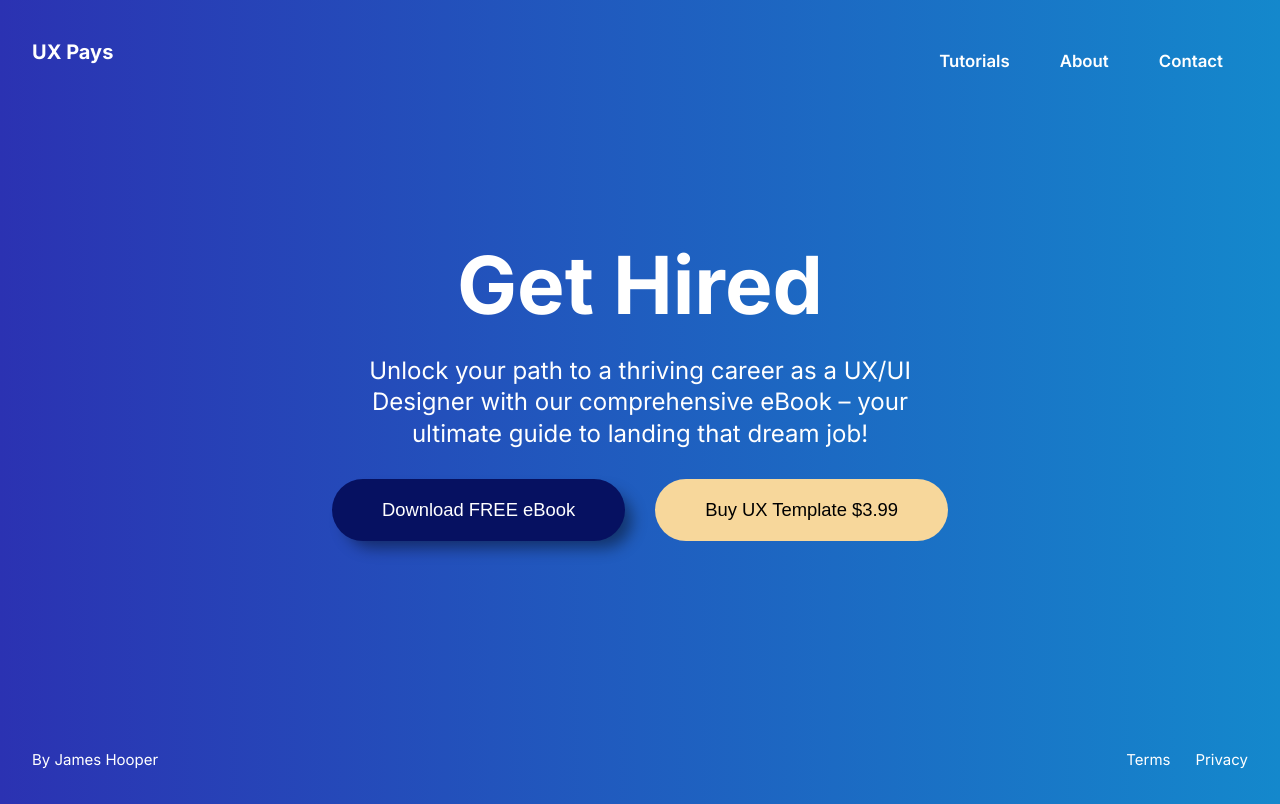
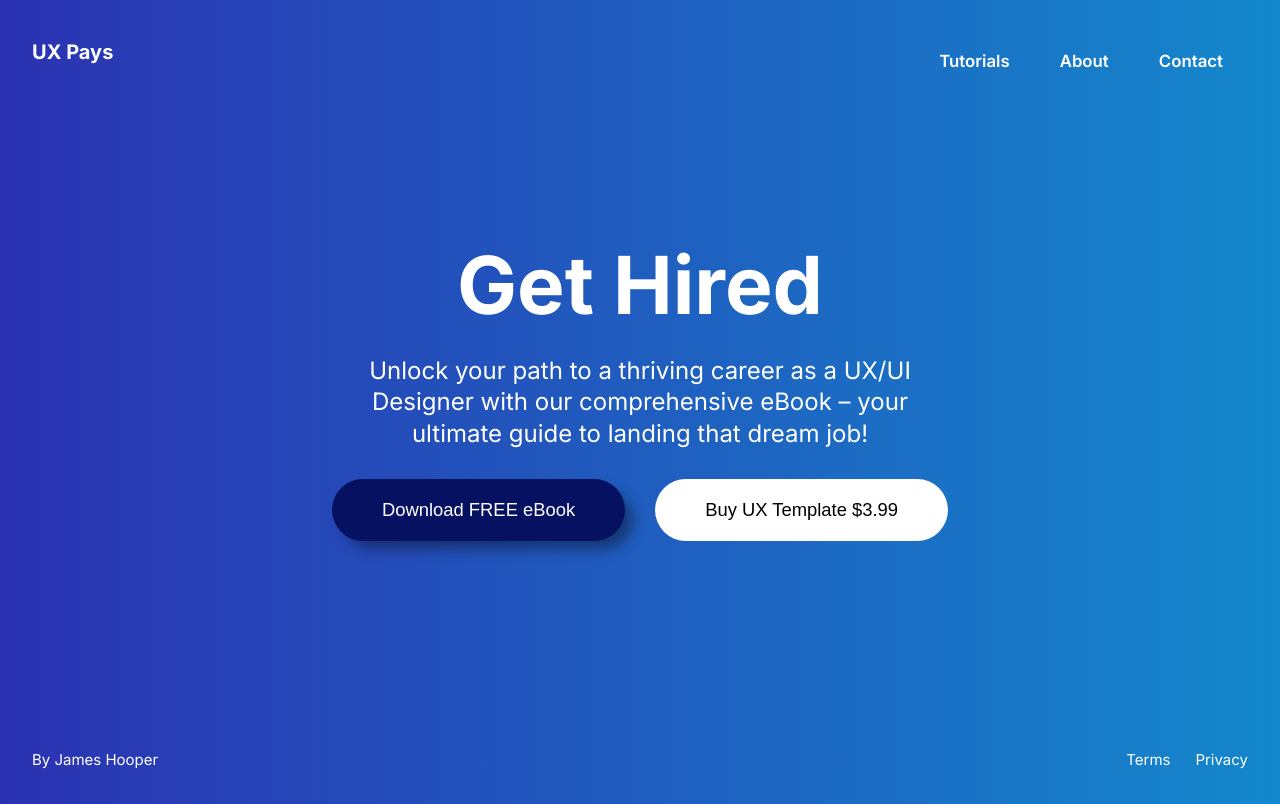
Before and after one commit to jamesdesigns/vue-project, a Vue app: page / in a window 1280 px wide. In both pictures the pointer is over the button "Buy UX Template $3.99". Built offline with nearby package versions, Linux system fonts and the light colour scheme.

Commit message:
Edit the hover state to be white bg color

```diff
--- a/src/components/HeroBanner.vue
+++ b/src/components/HeroBanner.vue
@@ -45,7 +45,7 @@ body {
     box-shadow: 10px 10px 15px -3px rgba(0,0,0,0.43);
   }
   .orange-cta {margin-left: 30px; background-color: orange; color: black;font-weight:500;}
-  .orange-cta:hover { background-color: rgb(247, 215, 155);}
+  .orange-cta:hover { background-color: rgb(255, 255, 255);}
   button:hover {
     -webkit-box-shadow: none;
     -moz-box-shadow: none;
```
